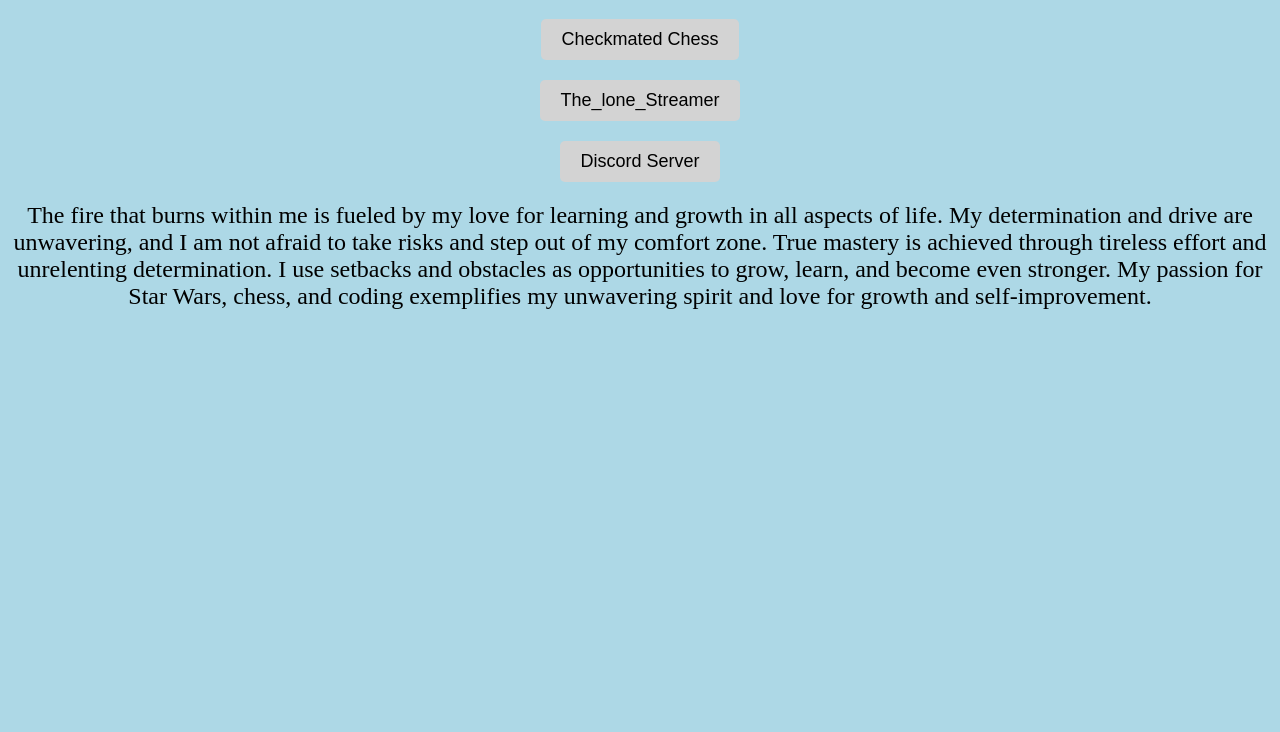
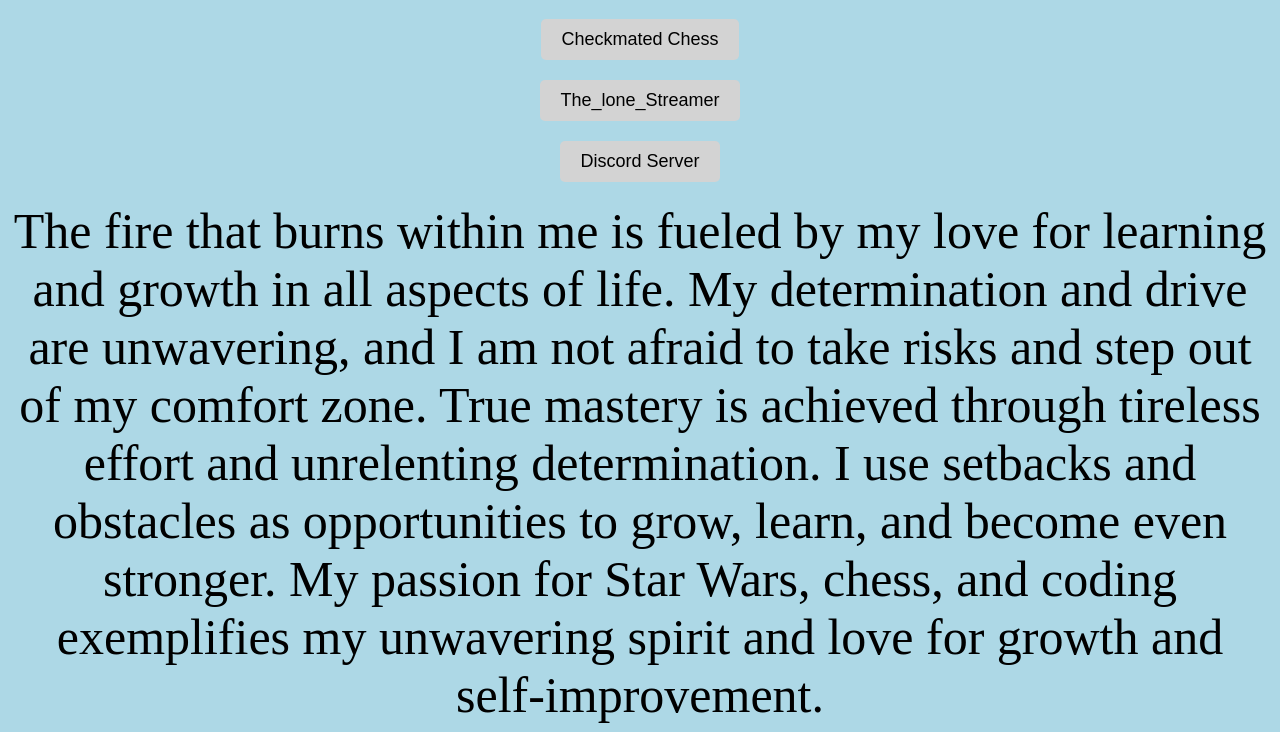
Before and after one commit to Will-glitchs/Wills-Projects, a plain HTML site: page index.html in a window 1280 px wide. Shown: the part 137-869 px from the top of the page. Before the commit the page ends 800 px from the top, so only its background shows below. Drawn offline with Linux system fonts and the light colour scheme.

Commit message:
Update index.html

```diff
--- a/index.html
+++ b/index.html
@@ -52,7 +52,7 @@
     <button onclick="goToDiscordServer()">Discord Server</button>
   </div>
     </div>
-    <div style="font-size: 24px; margin-top: 20px; text-align: center;">
+    <div style="font-size: 50px; margin-top: 20px; text-align: center;">
       The fire that burns within me is fueled by my love for learning and growth in all aspects of life. My determination and drive are unwavering, and I am not afraid to take risks and step out of my comfort zone. True mastery is achieved through tireless effort and unrelenting determination. I use setbacks and obstacles as opportunities to grow, learn, and become even stronger. My passion for Star Wars, chess, and coding exemplifies my unwavering spirit and love for growth and self-improvement.
     </div>
   </div>
```
